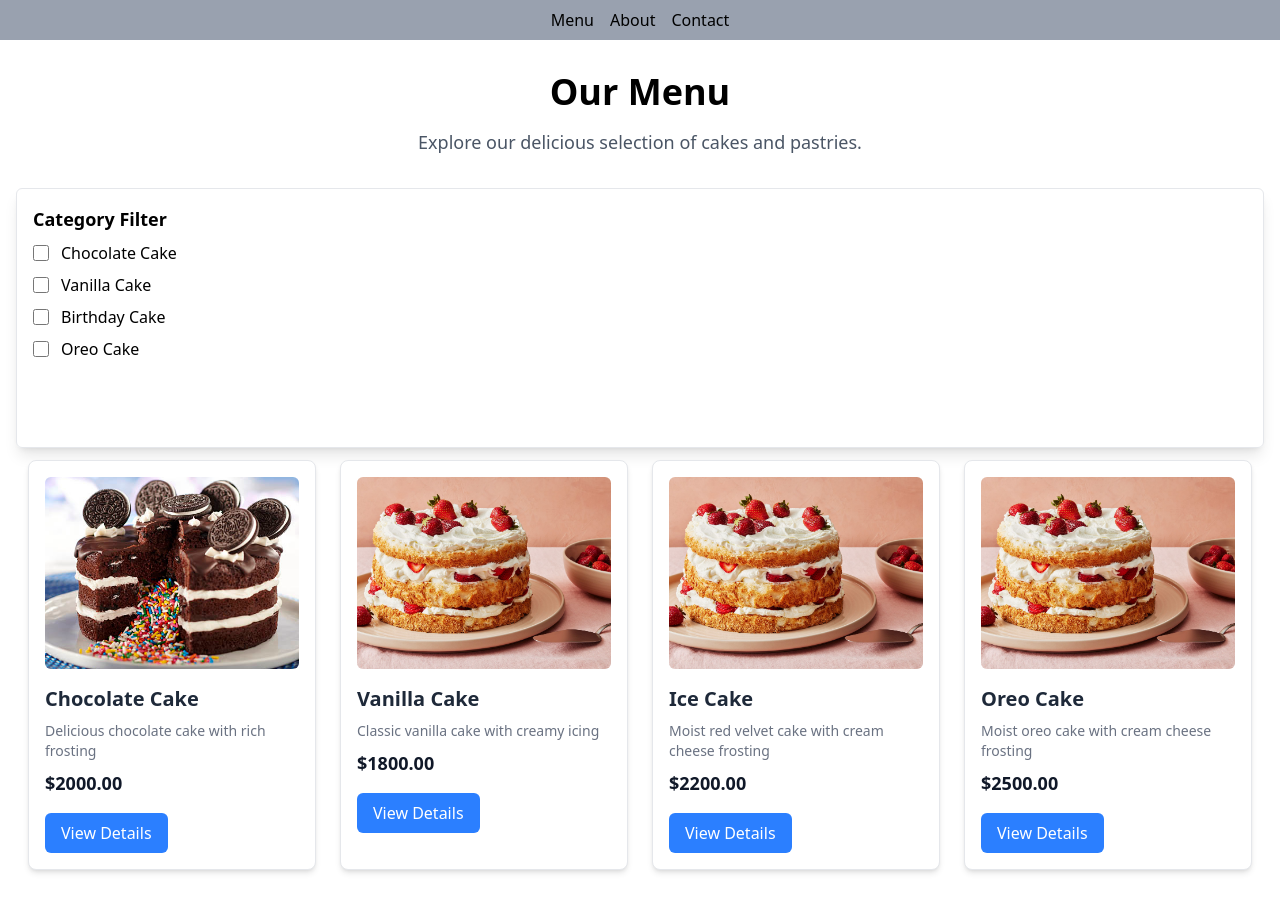
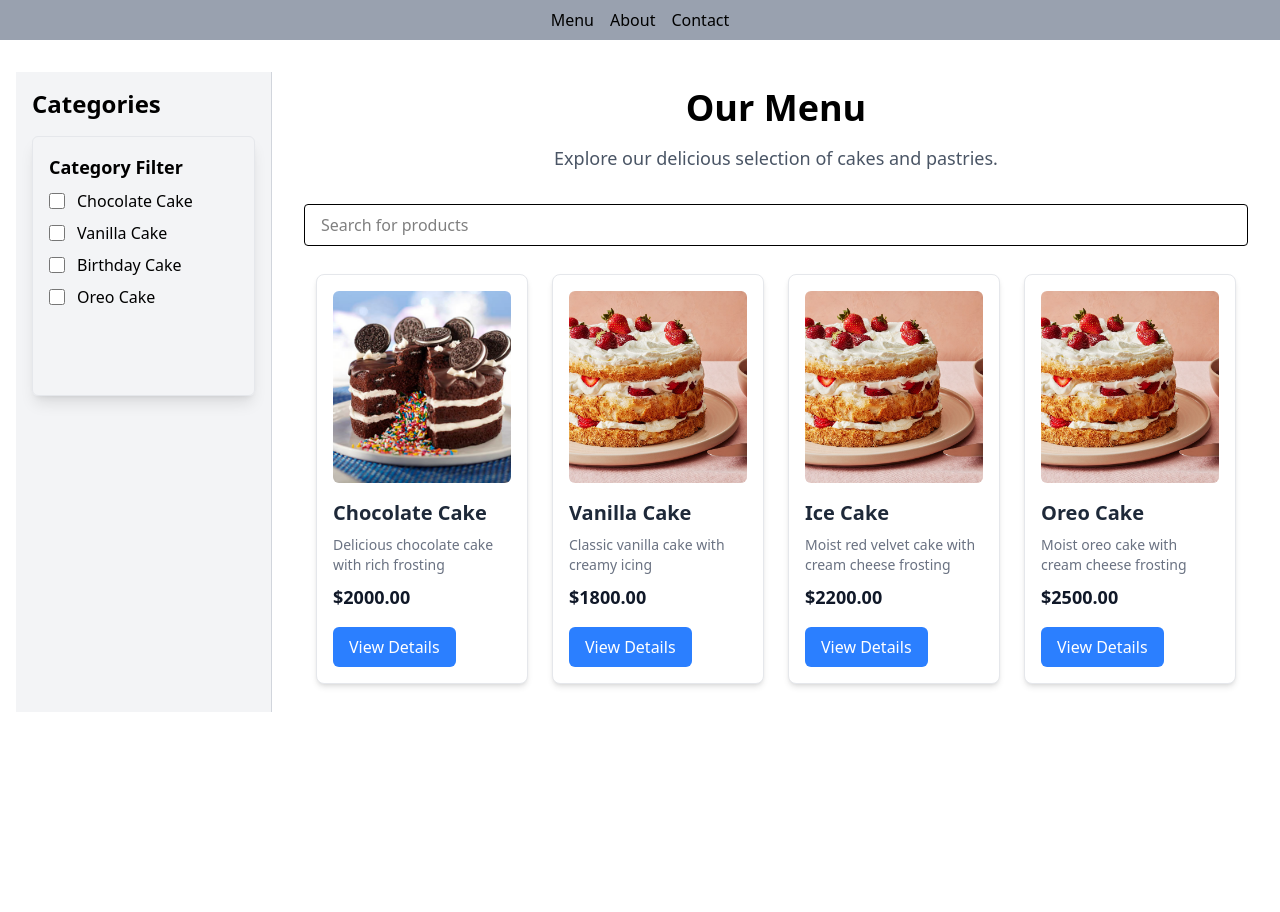
Before and after one commit to Hammad-000/Cakes-Villa, a React (Vite) app: page /menu in a window 1280 px wide. After the commit the page ends 800 px from the top, so only its background shows below. Built offline with nearby package versions, Linux system fonts and the light colour scheme.

Commit message:
search and ui fix

```diff
--- a/src/Components/CategoryFilter.jsx
+++ b/src/Components/CategoryFilter.jsx
@@ -10,8 +10,8 @@ function CategoryFilter({ selectedCategories, onChangeCategory }) {
           key={index}
           id={`category-${index}`}
           text={category}
-          checked={selectedCategories.includes(category)} // controls checkbox state
-          onChange={(e) => onChangeCategory(category, e.target.checked)} // updates selected categories
+          checked={selectedCategories.includes(category)}
+          onChange={(e) => onChangeCategory(category, e.target.checked)}
         />
       ))}
     </div>
--- a/src/Components/Checkbox.jsx
+++ b/src/Components/Checkbox.jsx
@@ -1,32 +1,16 @@
-const Checkbox = ({
-  id,
-  text,
-  className = '',
-  checkboxClassName = '',
-  labelClassName = '',
-  checked,
-  onChange,
-}) => {
+const Checkbox = ({ id, text, checked, onChange }) => {
   return (
-    <div className={`relative flex items-center ${className}`}>
-      <div className="flex items-center h-5">
+    <div className="flex items-center">
       <input
         id={id}
         type="checkbox"
-          className={`w-4 h-4 rounded cursor-pointer ${checkboxClassName}`}
         checked={checked}
-          onChange={onChange}  // This will trigger onChange in parent when toggled
+        onChange={onChange}
+        className="w-4 h-4 rounded cursor-pointer"
       />
-      </div>
-
-      {text && (
-        <label
-          htmlFor={id}
-          className={`ml-3 text-md cursor-pointer font-medium ${labelClassName}`}
-        >
+      <label htmlFor={id} className="ml-3 text-md cursor-pointer font-medium">
         {text}
       </label>
-      )}
     </div>
   );
 };
--- /dev/null
+++ b/src/Components/SearchBox.jsx
@@ -0,0 +1,27 @@
+import { useState } from "react";
+
+
+
+function SearchBox({ onSearchChange }) {
+  const [searchTerm, setSearchTerm] = useState("");
+
+  // Handle input changes and pass to parent component
+  const handleInputChange = (e) => {
+    setSearchTerm(e.target.value); // Update local state
+    onSearchChange(e.target.value); // Pass value to parent
+  };
+
+  return (
+    <div className="mb-4 w-full">
+      <input
+        type="text"
+        placeholder="Search for products"
+        value={searchTerm}
+        onChange={handleInputChange}
+        className="border px-4 py-2 w-full rounded"
+      />
+    </div>
+  );
+}
+
+export default SearchBox;
--- a/src/Pages/Menu.jsx
+++ b/src/Pages/Menu.jsx
@@ -1,52 +1,79 @@
-import { useState } from "react";
-import { Link } from 'react-router-dom';
+import { useState, useMemo } from "react";
+import { Link } from "react-router-dom";
 import products from "../data/products";
 import CategoryFilter from "../Components/CategoryFilter";
+import SearchBox from "../Components/SearchBox";
 
 function Menu() {
   const [selectedCategories, setSelectedCategories] = useState([]);
+  const [searchTerm, setSearchTerm] = useState("");
 
+  // Memoize filtered products
+  const filterProducts = useMemo(() => {
+    console.log("Filtering products...");
+    console.log("Selected Categories:", selectedCategories);
+    console.log("Search Term:", searchTerm);
 
+    return products.filter((product) => {
+      const matchesCategory =
+        selectedCategories.length === 0 || selectedCategories.includes(product.categoryTitle);
+      const matchesSearch =
+        product.name.toLowerCase().includes(searchTerm.toLowerCase()) ||
+        product.description.toLowerCase().includes(searchTerm.toLowerCase());
+
+      console.log(`Product: ${product.name} matches category: ${matchesCategory} and search: ${matchesSearch}`);
+      return matchesCategory && matchesSearch;
+    });
+  }, [selectedCategories, searchTerm]);
+
+  // Category change handler
   const handleCategoryChange = (category, isChecked) => {
     setSelectedCategories((prevSelected) => {
       if (isChecked) {
-        return [...prevSelected, category];
+        return [...prevSelected, category]; // Add category
       } else {
-        return prevSelected.filter(item => item !== category);
+        return prevSelected.filter((item) => item !== category); // Remove category
       }
     });
   };
 
-  const filteredProducts = products.filter(product =>
-    selectedCategories.length === 0 || selectedCategories.includes(product.categoryTitle)
-  );
+  // Search change handler
+  const handleSearchChange = (term) => {
+    setSearchTerm(term); // Update search term
+  };
 
   return (
-    <div className="menu-page px-4 py-8">
-      <h1 className="text-4xl font-bold text-center mb-4">Our Menu</h1>
-      <p className="text-lg text-center text-gray-600 mb-8">Explore our delicious selection of cakes and pastries.</p>
-
-
+    <div className="menu-page flex flex-wrap px-4 py-8 space-x-4">
+      {/* Sidebar (Category Filter) */}
+      <div className="category-sidebar w-full lg:w-64 p-4 bg-gray-100 border-r border-gray-300 mb-4 lg:mb-0">
+        <h2 className="text-2xl font-semibold mb-4">Categories</h2>
         <CategoryFilter
           selectedCategories={selectedCategories}
           onChangeCategory={handleCategoryChange}
         />
+      </div>
 
+      {/* Main Content (Search Box and Product Grid) */}
+      <div className="main-content flex-1 p-4">
+        <h1 className="text-4xl font-bold text-center mb-4">Our Menu</h1>
+        <p className="text-lg text-center text-gray-600 mb-8">Explore our delicious selection of cakes and pastries.</p>
+
+        {/* Search Box */}
+        <SearchBox onSearchChange={handleSearchChange} className="w-full lg:w-auto mb-6" />
+
+        {/* Product Grid */}
         <div className="product-grid grid grid-cols-1 sm:grid-cols-2 lg:grid-cols-3 xl:grid-cols-4 gap-6 p-3">
-        {filteredProducts.map((product) => (
+          {filterProducts.map((product) => (
             <div key={product.id} className="product-card bg-white border border-gray-200 rounded-lg shadow-md p-4">
-
               <img
                 src={product.image || "/path/to/default-image.jpg"}
                 alt={product.name}
                 className="w-full h-48 object-cover rounded-md mb-4"
-              onError={(e) => e.target.src = "/path/to/default-image.jpg"} r
+                onError={(e) => (e.target.src = "/path/to/default-image.jpg")} // Fallback image
               />
-
               <h2 className="product-name text-xl font-semibold text-gray-800 mb-2">{product.name}</h2>
               <p className="product-description text-gray-500 text-sm mb-2">{product.description}</p>
               <p className="product-price text-lg font-semibold text-gray-900">${product.price.toFixed(2)}</p>
-
               <Link to={`/product/${product.id}`} className="product-link mt-4 inline-block px-4 py-2 bg-blue-500 text-white rounded-md text-center hover:bg-blue-600">
                 View Details
               </Link>
@@ -54,6 +81,7 @@ function Menu() {
           ))}
         </div>
       </div>
+    </div>
   );
 }
 
```
Lines whose indentation alone changed are shown as unchanged.
